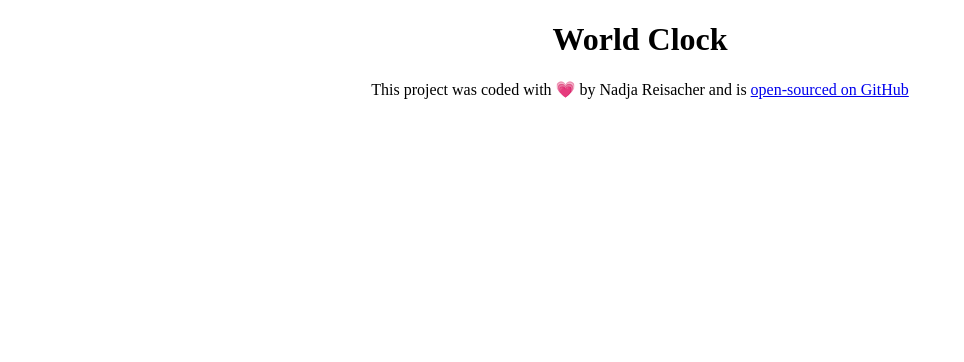
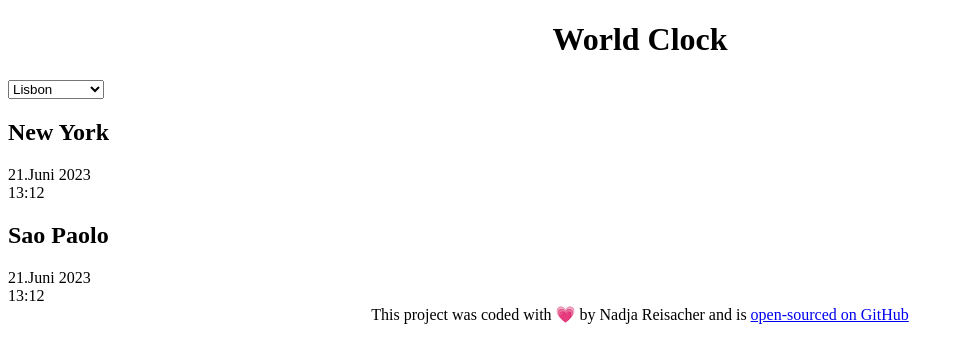
Before and after one commit to nadi-hub/world-clock, a plain HTML site: page index.html in a window 1280 px wide. Shown: the whole page, without its empty margins (0-964 px from the left). Drawn offline with Linux system fonts and the light colour scheme.

Commit message:
added the basic HTML

```diff
--- a/index.html
+++ b/index.html
@@ -7,7 +7,25 @@
     <link rel="stylesheet" href="css/styles.css" />
   </head>
   <body>
-    <h1>World Clock</h1>
+    <div class="container">
+      <h1>World Clock</h1>
+      <select>
+        <option value="">Lisbon</option>
+        <option value="">Paris</option>
+        <option value="">Los Angeles</option>
+        <option value="">Madrid</option>
+      </select>
+      <div class="city">
+        <h2>New York</h2>
+        <div class="date">21.Juni 2023</div>
+        <div class="time">13:12</div>
+      </div>
+      <div class="city">
+        <h2>Sao Paolo</h2>
+        <div class="date">21.Juni 2023</div>
+        <div class="time">13:12</div>
+      </div>
+    </div>
     <footer>
       This project was coded with 💗 by Nadja Reisacher and is
       <a href="https://github.com/nadi-hub/world-clock" target="_blank">
```
